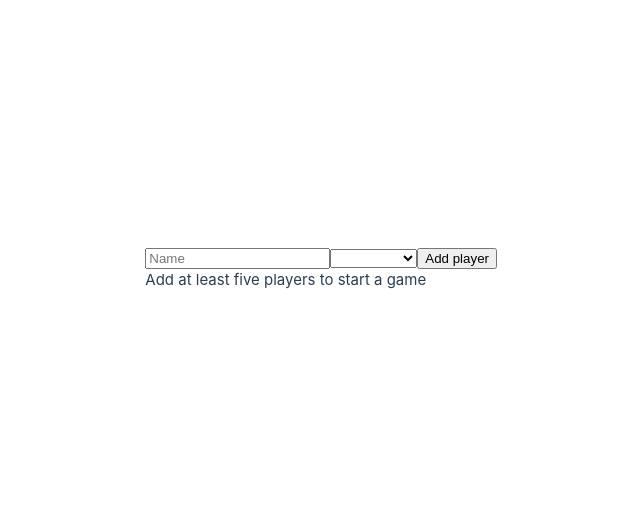
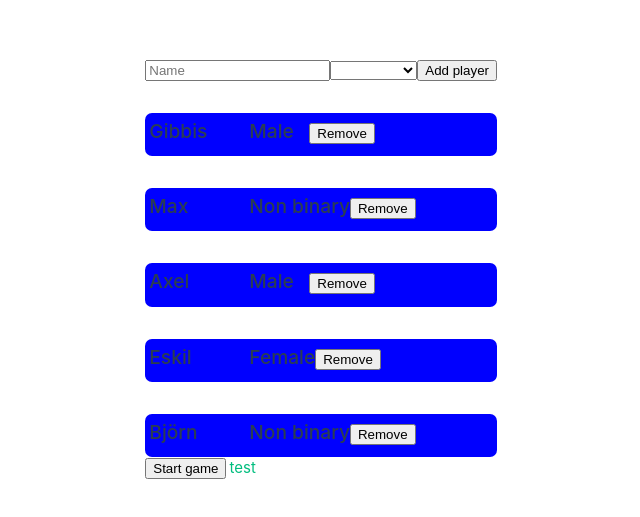
Before and after one commit to Foxmaner/drinkForJLCream, a Vue app in the folder drinkForJLCream/: page / in a window 1280 px wide. Shown: the part 131-648 px from the top of the page, without its empty margins (63-703 px from the left). Built offline with nearby package versions, Linux system fonts and the light colour scheme.

Commit message:
halvklart

```diff
--- a/drinkForJLCream/src/components/TheWelcome.vue
+++ b/drinkForJLCream/src/components/TheWelcome.vue
@@ -1,12 +1,13 @@
 <script setup lang="ts">
 import player from '../components/player.vue'
+import VueRouter from 'vue-router';
 
 import { ref } from 'vue'
 
 const Name = ref()
 const Gender = ref()
 
-let players:{[key:string]:string} = {}
+let players:{[key:string]:string} = {"Gibbis":"Male", "Max":"Non binary", "Axel":"Male", "Eskil":"Female", "Björn":"Non binary"}
 
 function addPlayer() {
 
@@ -23,7 +24,6 @@ function addPlayer() {
 }
 
 function removePlayer(p: string) {
-    console.log("Removing player: " + p)
     delete players[p]
     Name.value = "TEMP" // This is a hack to force a re-render
     Name.value = ""
@@ -47,13 +47,14 @@ function removePlayer(p: string) {
     </div>
     <div v-for="(p, pp) in players">
         <player>
-            <template #name>{{pp}}, </template>
+            <template #name>{{pp}}</template>
             <template #gender>{{p}}</template>
             <button @click="removePlayer(String(pp))">Remove</button>
         </player>
     </div>
     <div v-if="Object.keys(players).length >= 5">
         <button>Start game</button>
+        <router-link :to="`/game/${players}`">test</router-link>
     </div>
 
 </template>
--- a/drinkForJLCream/src/components/player.vue
+++ b/drinkForJLCream/src/components/player.vue
@@ -4,16 +4,56 @@
 <template>
     <div class="item">
         <p>
-            <slot name="name">
-            </slot>
-            <slot name="gender">
-            </slot>
-
-            <slot name="remove">
-            </slot>
-            <button>jag vill få in andra knappen här sådethär är wip som fan</button>
-            <slot></slot>
+            <div class="name">
+                <slot name="name">
+                </slot>
+            </div>
+            <div class="gender">
+                <slot name="gender">
+                </slot>
+            </div>
+            <div class="remove">
+                <slot>
+                </slot>
+            </div>
         </p>
 
     </div>
 </template>
+
+
+<style scoped>
+.item {
+    margin-top: 2rem;
+    display: flex;
+    position: relative;
+    background-color: blue;
+    padding: 4px;
+    border-radius: 7px;
+}
+
+.name {
+    font-size: 1.2rem;
+    font-weight: 500;
+    margin-bottom: 0.4rem;
+    min-width: 100px;
+    display: inline-block;
+    color: var(--color-heading);
+}
+
+.gender {
+    font-size: 1.2rem;
+    font-weight: 500;
+    margin-bottom: 0.4rem;
+    min-width: 60px;
+    display: inline-block;
+    color: var(--color-heading);
+}
+.remove {
+    font-size: 1.2rem;
+    font-weight: 500;
+    margin-bottom: 0.4rem;
+    float: right;
+    color: var(--color-heading);
+}
+</style>
```
